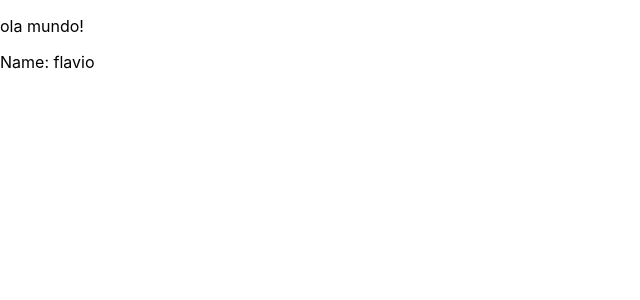
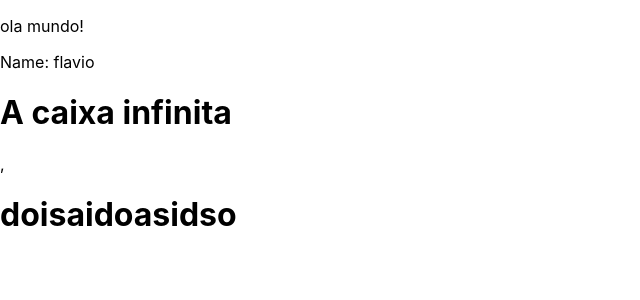
Before and after one commit to flavin27/react-app, a React (Create React App) app: page / in a window 1280 px wide. Shown: the top 300 px of the page, without its empty margins (0-640 px from the left). Built offline with nearby package versions, Linux system fonts and the light colour scheme.

Commit message:
adicionei contencao

```diff
--- a/src/App.js
+++ b/src/App.js
@@ -2,6 +2,7 @@ import './App.css';
 import { Component } from 'react';
 import Header from './components/header/Index'
 import Card from './components/Card/index'
+import Box from './components/Box';
 
 
 
@@ -11,6 +12,9 @@ export default class App extends Component {
             <>
                 <Header/>
                 <Card name='flavio'/>
+                <Box>
+                    <h1>doisaidoasidso</h1>
+                </Box>
             </>
         )
     }
--- /dev/null
+++ b/src/components/Box/index.jsx
@@ -0,0 +1,12 @@
+import React, { Component } from "react";
+
+export default class Box extends Component {
+    render() {
+        return(
+            <>
+                <h1>A caixa infinita</h1>,
+                {this.props.children}
+            </>
+        )
+    }
+}
```
